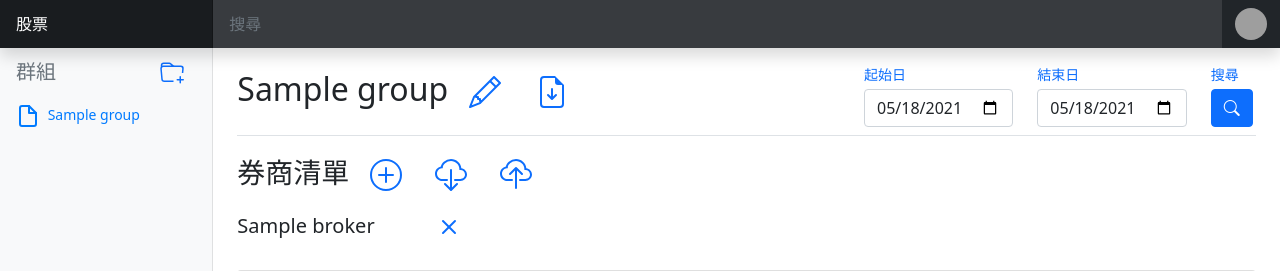
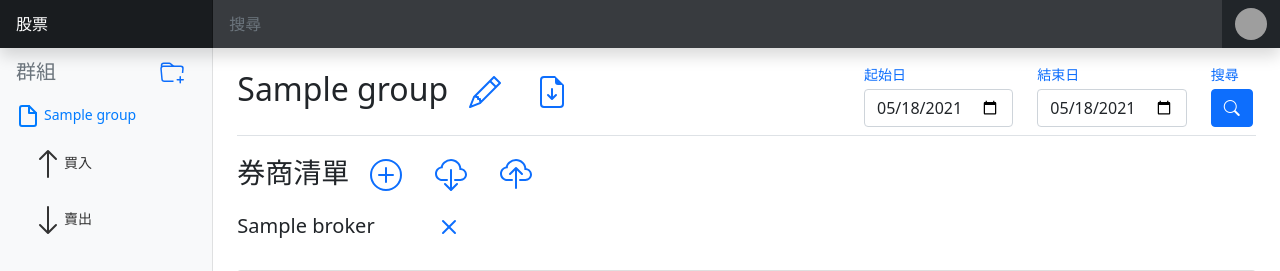
Before and after one commit to rhy3h/django-stock, a Django app: page /group/1/ in a window 1280 px wide. Shown: the top 271 px of the page. Run offline with Django 3.2, Linux system fonts and the light colour scheme; a user stored in the database is signed in; tables that the repository leaves empty hold one stand-in row (values such as "Sample post"); some libraries are stand-ins or nearby versions; grey boxes are pictures that could not be loaded.

Commit message:
scroll to

```diff
--- a/stockapp/templates/base/dashboard.html
+++ b/stockapp/templates/base/dashboard.html
@@ -52,9 +52,6 @@
 		th {
 			text-align: center;
 			vertical-align: middle;
-		}
-		::-webkit-scrollbar{
-			display:none;
 		}
 		a {
 			text-decoration:none;
@@ -116,12 +113,25 @@
 							<li class="nav-item">
 								{% if group.id == group_id %}
 									<a class="nav-link active" aria-current="page" href="/group/{{ group.id }}">
+										<span data-feather="file"></span>{{ group.Name }}
+									</a>
+									<nav class="nav nav-pills flex-column">
+										<a class="nav-link ms-3 my-1" href="#positive">
+											<svg xmlns="http://www.w3.org/2000/svg" width="32" height="32" fill="currentColor" class="bi bi-arrow-up" viewBox="0 0 16 16">
+												<path fill-rule="evenodd" d="M8 15a.5.5 0 0 0 .5-.5V2.707l3.146 3.147a.5.5 0 0 0 .708-.708l-4-4a.5.5 0 0 0-.708 0l-4 4a.5.5 0 1 0 .708.708L7.5 2.707V14.5a.5.5 0 0 0 .5.5z"/>
+											</svg>買入
+										</a>
+										<a class="nav-link ms-3 my-1" href="#negative">
+											<svg xmlns="http://www.w3.org/2000/svg" width="32" height="32" fill="currentColor" class="bi bi-arrow-down" viewBox="0 0 16 16">
+												<path fill-rule="evenodd" d="M8 1a.5.5 0 0 1 .5.5v11.793l3.146-3.147a.5.5 0 0 1 .708.708l-4 4a.5.5 0 0 1-.708 0l-4-4a.5.5 0 0 1 .708-.708L7.5 13.293V1.5A.5.5 0 0 1 8 1z"/>
+											</svg>賣出
+										</a>
+									</nav>
 								{% else %}
 									<a class="nav-link" aria-current="page" href="/group/{{ group.id }}">
+										<span data-feather="file"></span>{{ group.Name }}
+									</a>
 								{% endif %}
-								<span data-feather="file"></span>
-								{{ group.Name }}
-								</a>
 							</li>
 						{% endfor %}
 					</ul>
--- a/stockapp/templates/group/index.html
+++ b/stockapp/templates/group/index.html
@@ -106,7 +106,7 @@
 		{% endfor %}
 	</div>
 	<div class="row">
-		<div class="col-12 mb-4">
+		<div class="col-12 mb-4" id="positive">
 			<div class="card">
 				<div class="card-header text-primary">
 					買入
@@ -152,7 +152,7 @@
 			</div>
 		</div>
 
-		<div class="col-12 mb-4">
+		<div class="col-12 mb-4" id="negative">
 			<div class="card">
 				<div class="card-header text-primary">
 					  賣出
```
